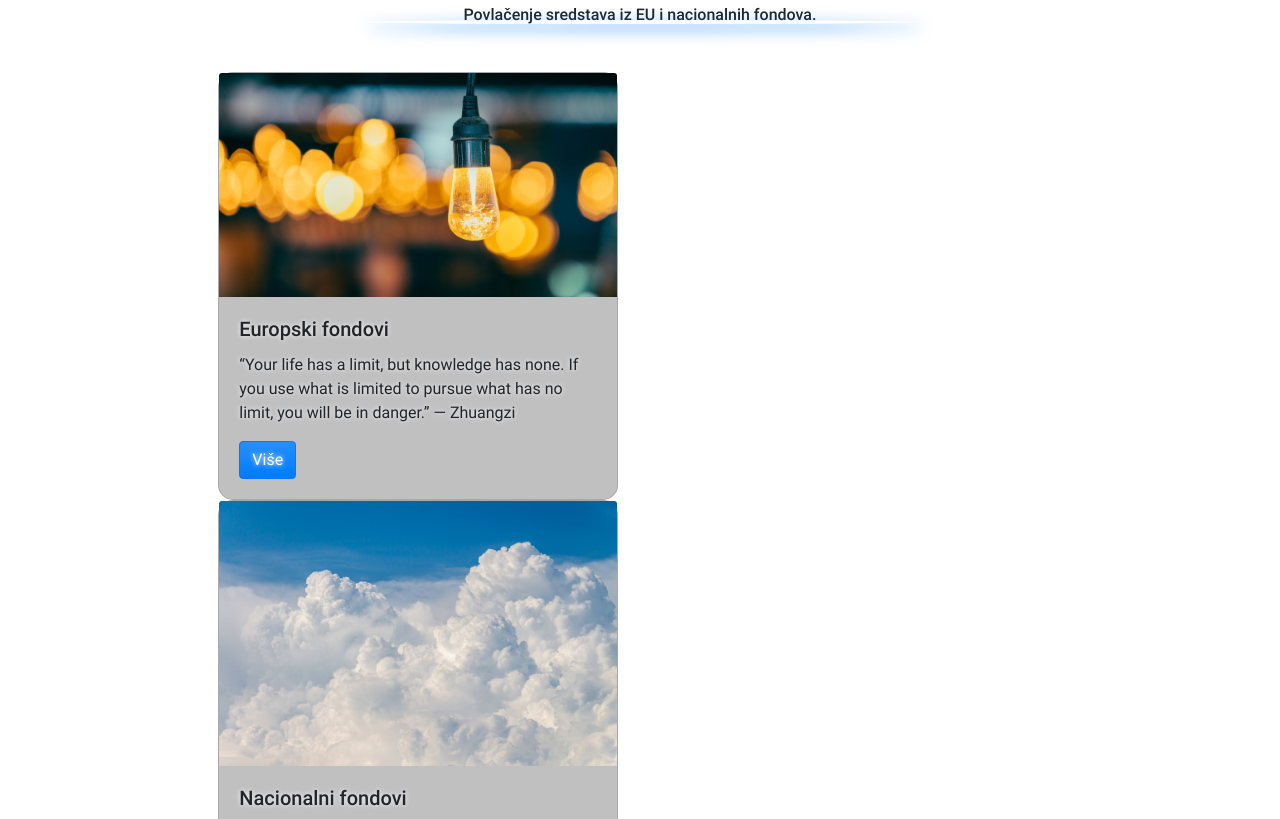
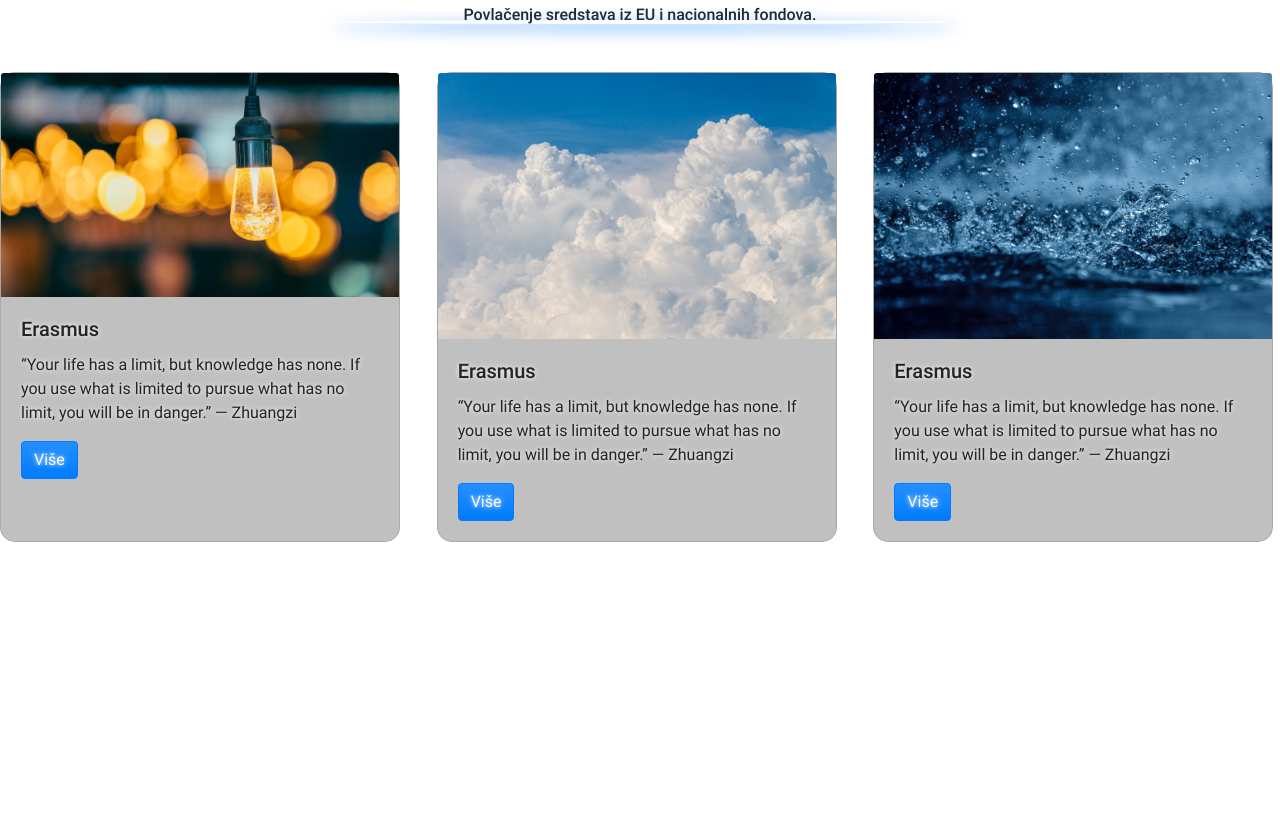
Before and after one commit to davidcecelja/Web_project, a website: page src/html/index.html in a window 1280 px wide. Shown: the part 419-1238 px from the top of the page. Drawn offline with nearby package versions, Linux system fonts and the light colour scheme; files that its build step writes are made by us from their sources; files whose address does not match are found by name.

Commit message:
new cards added

```diff
--- a/src/html/index.html
+++ b/src/html/index.html
@@ -58,7 +58,7 @@
   <!--BEGIN CONTENT AREA-->
   <main>
     <section>
-      <div class="container">
+      <div class="container-fluid">
         <header class="text-center mb-5">
           <h1>EU Fondovi</h1>
           <h6 class="subtitle">Povlačenje sredstava iz EU i nacionalnih fondova.</h6>
@@ -67,35 +67,12 @@
     </section>
 
     <div class="row">
-      <div class="col-lg-8 offset-lg-2">
-        <div class="column">
-          <div class="card" style="width: 25rem;">
-            <div class="col-lg-4"></div>
-            <img src="assets/images/pic1.jpg" class="card-img-top" alt="...">
-            <div class="card-body">
-              <h5 class="card-title">Europski fondovi</h5>
-              <p class="card-text">“Your life has a limit, but knowledge has none. If you use what is limited to pursue
-                what
-                has no limit, you will be in danger.”
+      <div class="col-lg-12">
+        <div class="row">
 
-                ― Zhuangzi</p>
-              <a href="page2.html" class="btn btn-primary">Više</a>
-            </div>
-          </div>
-        </div>
-        <div class="card" style="width: 25rem;">
-          <img src="assets/images/pic2.jpg" class="card-img-top" alt="...">
-          <div class="card-body">
-            <h5 class="card-title">Nacionalni fondovi</h5>
-            <p class="card-text">“Your life has a limit, but knowledge has none. If you use what is limited to pursue
-              what has no limit, you will be in danger.”
-
-              ― Zhuangzi</p>
-            <a href="page3.html" class="btn btn-primary">Više</a>
-          </div>
-        </div>
-        <div class="card" style="width: 25rem;">
-          <img src="assets/images/pic3.jpg" class="card-img-top" alt="...">
+      <div class="col-lg-4 col-md-6 mb-4">
+        <div class="card h-100 " style="width: 25rem;">
+          <a href="#"><img src="assets/images/pic1.jpg" class="card-img-top" alt="..."></a>
           <div class="card-body">
             <h5 class="card-title">Erasmus</h5>
             <p class="card-text">“Your life has a limit, but knowledge has none. If you use what is limited to pursue
@@ -106,6 +83,33 @@
           </div>
         </div>
       </div>
+      <div class="col-lg-4 col-md-6 mb-4">
+        <div class="card h-100 " style="width: 25rem;">
+          <a href="#"><img src="assets/images/pic2.jpg" class="card-img-top" alt="..."></a>
+          <div class="card-body">
+            <h5 class="card-title">Erasmus</h5>
+            <p class="card-text">“Your life has a limit, but knowledge has none. If you use what is limited to pursue
+              what has no limit, you will be in danger.”
+
+              ― Zhuangzi</p>
+            <a href="page4.html" class="btn btn-primary">Više</a>
+          </div>
+        </div>
+      </div>
+      <div class="col-lg-4 col-md-6 mb-4">
+        <div class="card h-100 " style="width: 25rem;">
+          <a href="#"><img src="assets/images/pic3.jpg" class="card-img-top" alt="..."></a>
+          <div class="card-body">
+            <h5 class="card-title">Erasmus</h5>
+            <p class="card-text">“Your life has a limit, but knowledge has none. If you use what is limited to pursue
+              what has no limit, you will be in danger.”
+
+              ― Zhuangzi</p>
+            <a href="page4.html" class="btn btn-primary">Više</a>
+          </div>
+        </div>
+      </div>
+
     </div>
     <section class="banner"></section>
   </main>
```
Also changed, not shown: build/index.html.
